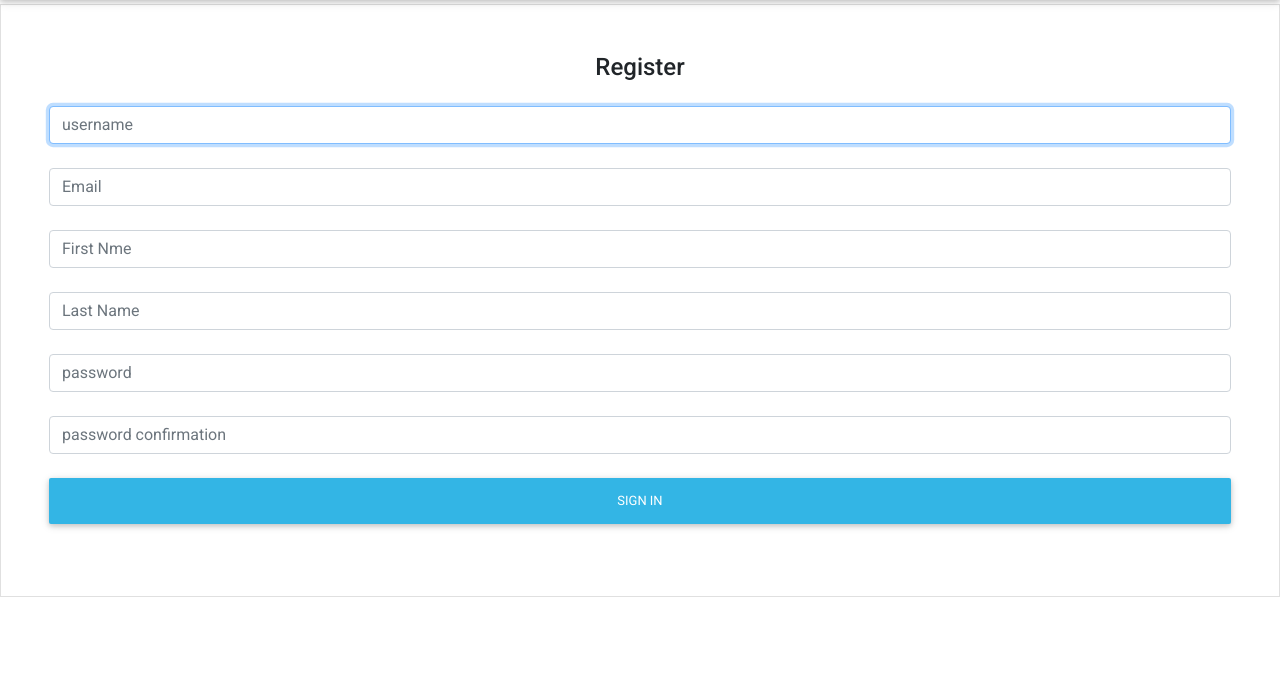
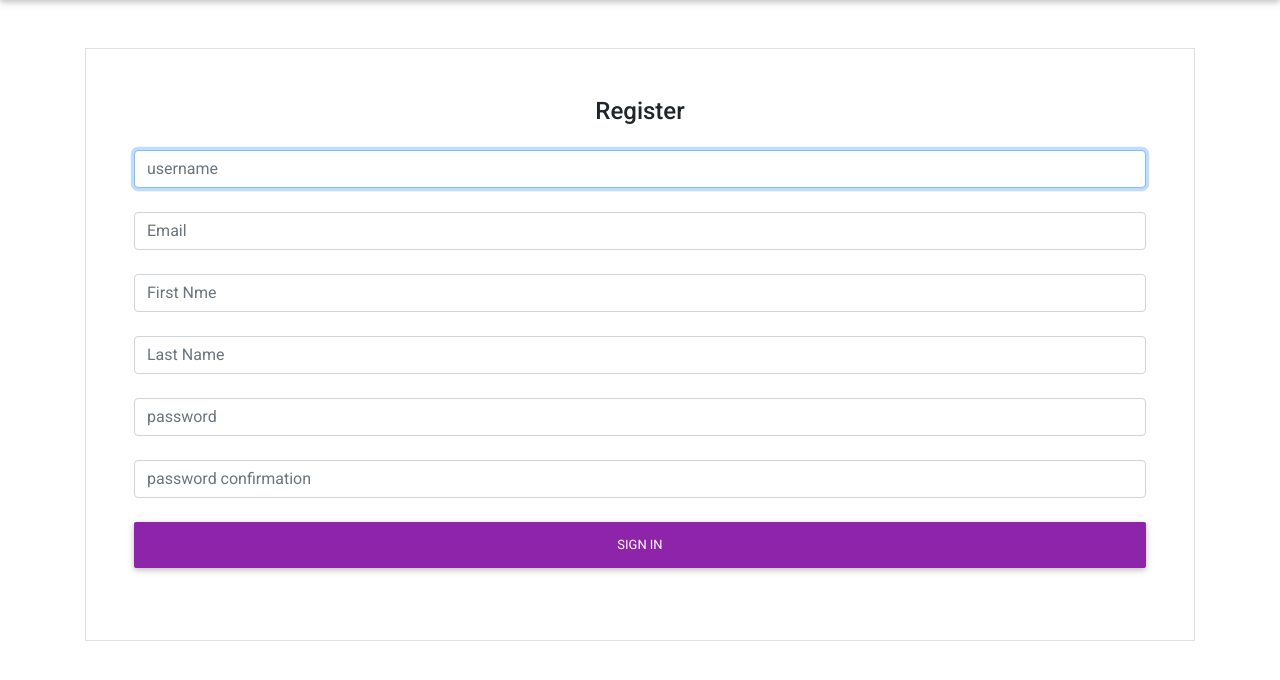
Before and after one commit to ayoubarcode/django3, a Django app: page /account/register in a window 1280 px wide. Shown: the part 56-736 px from the top of the page. Run offline with Django 3.2, Linux system fonts and the light colour scheme; some libraries are stand-ins or nearby versions.

Commit message:
register style

```diff
--- a/templates/auth/register.html
+++ b/templates/auth/register.html
@@ -6,13 +6,16 @@
 
 
 {% if form.errors %}
-<div class="container mt-5">
 <div class="alert alert-danger" role="alert">
 
   {{form.errors}}
 
 </div>
  {% endif %}
+
+
+ <div class="container mt-5">
+
     <!--
         Default form register -->
     <form class="text-center border border-light p-5" method="post">
@@ -27,10 +30,7 @@
         {{form.password1}}
         {{form.password2}}
 
-        <button class="btn btn-info my-4 btn-block" type="submit">Sign in</button>
-
-
-
+        <button class="btn btn-purple my-4 btn-block" type="submit">Sign in</button>
     </form>
 </div>
 
```
